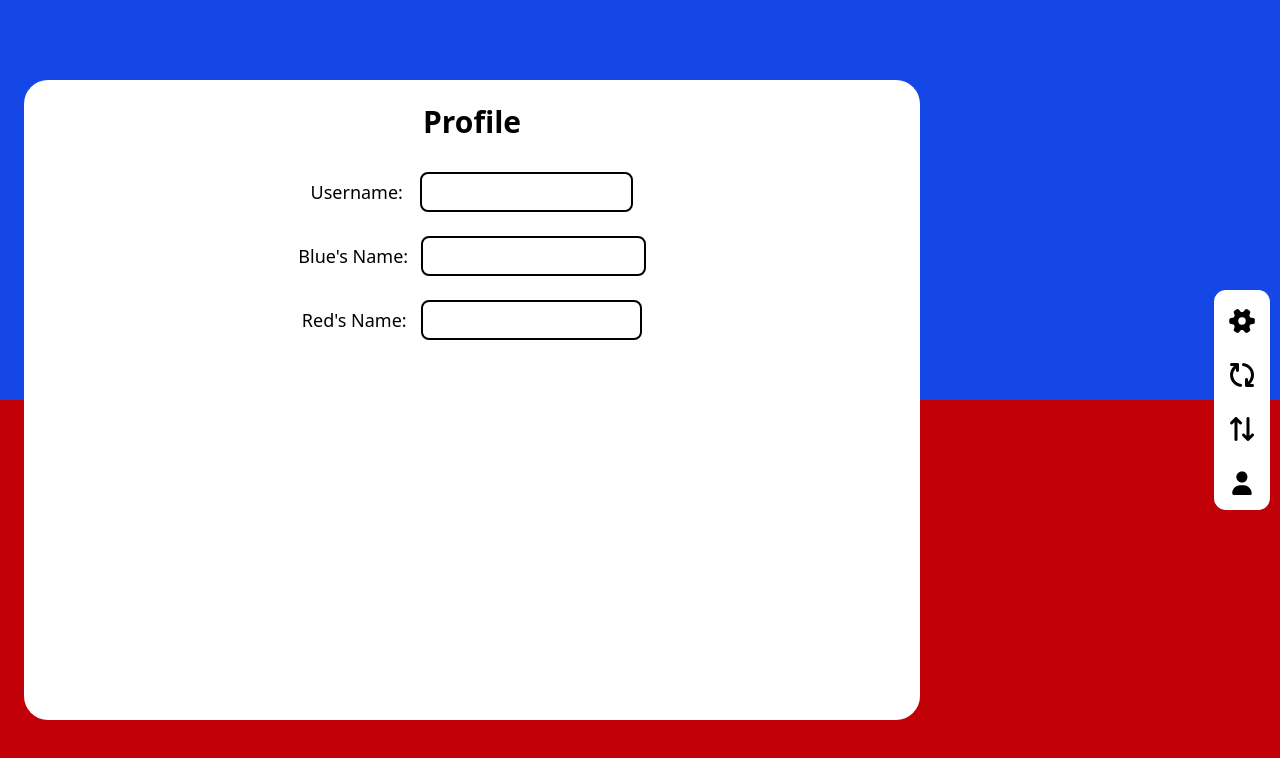
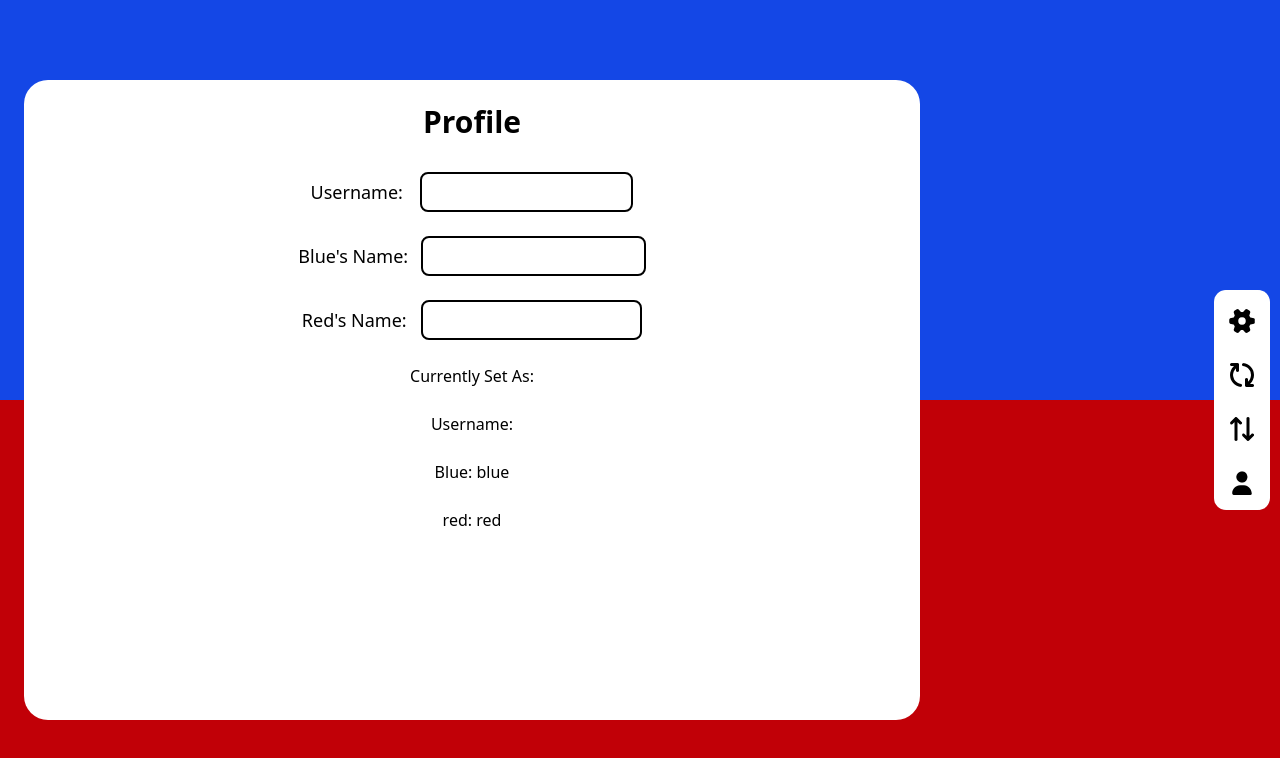
Before and after one commit to llfisher932/PingPongTracker, a React (Vite) app: page / in a window 1280 px wide. Both pictures are taken after a click on the button 1242 px from the left and 483 px from the top of the page. Shown: the top 758 px of the page. Built offline with nearby package versions, Linux system fonts and the light colour scheme.

Commit message:
added names

```diff
--- a/src/App.tsx
+++ b/src/App.tsx
@@ -294,6 +294,10 @@ function App() {
                 onChange={(e) => setRedNickname(e.target.value)}
               />
             </div>
+            <div>Currently Set As:</div>
+            <div>Username: {usernameInput} </div>
+            <div>Blue: {blueNickname} </div>
+            <div>red: {redNickname} </div>
           </div>
         </div>
       ) : (
```
